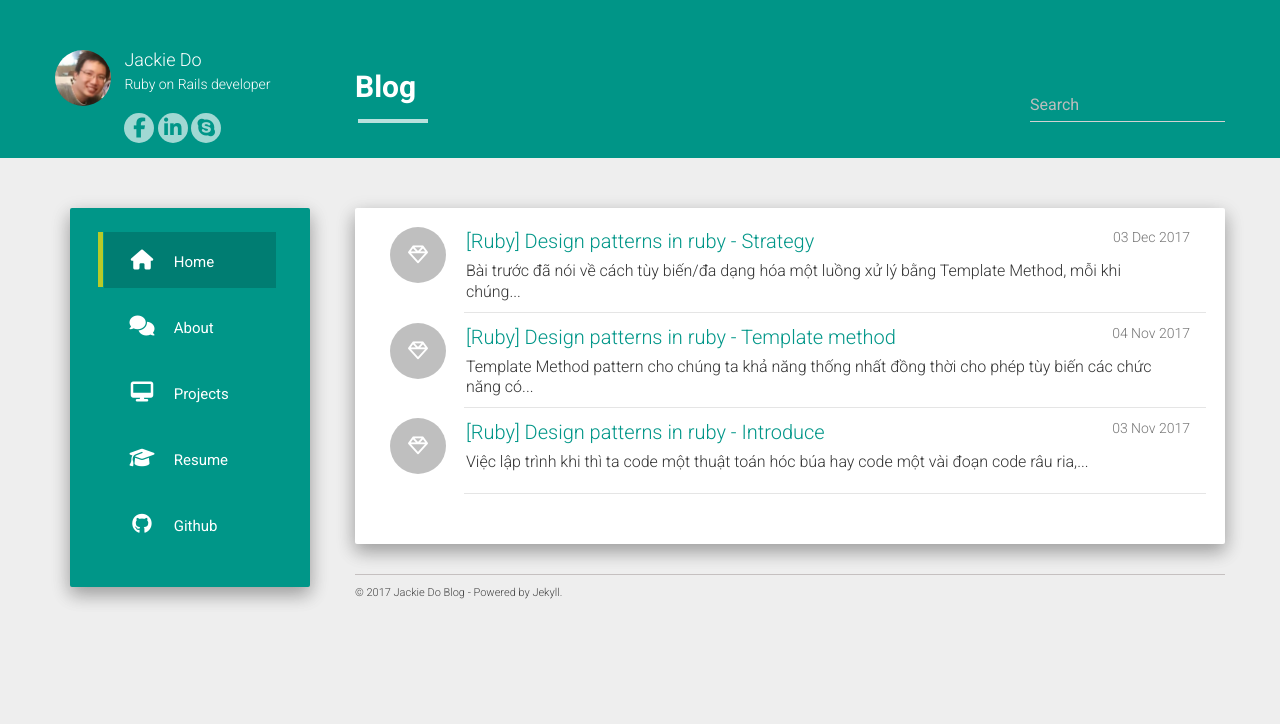
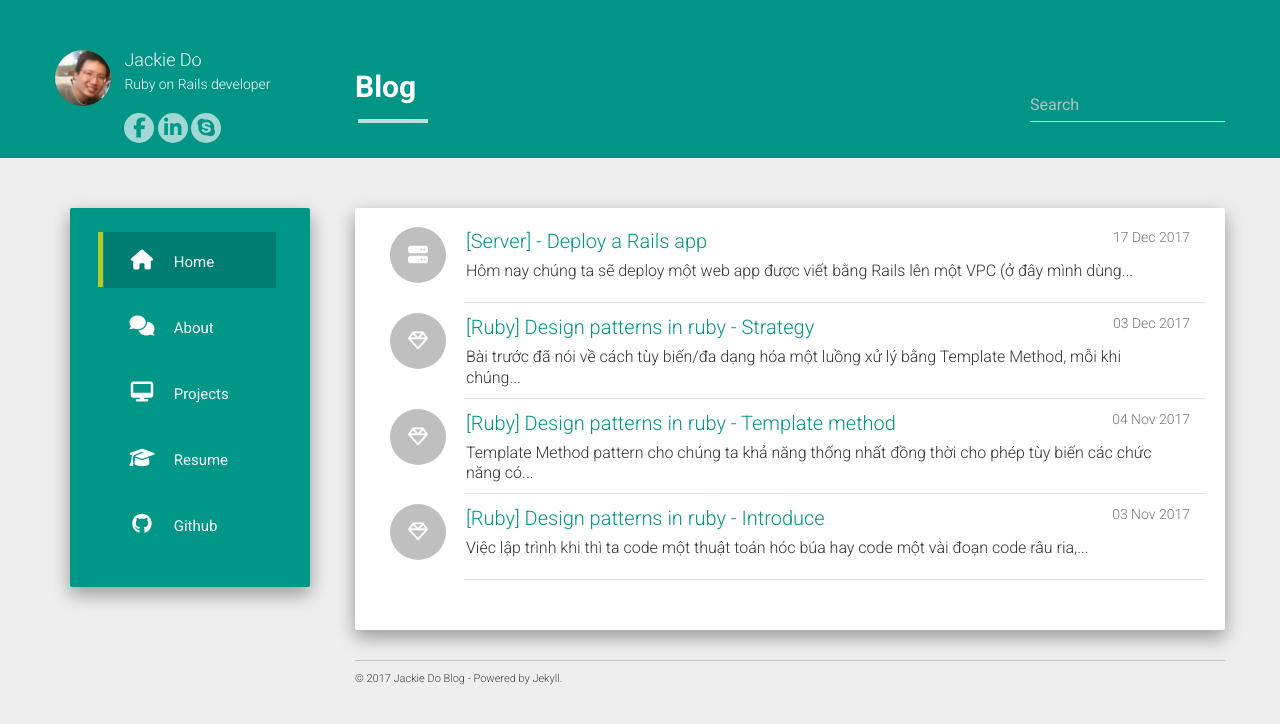
Before and after one commit to jackiedo91/jackie_do_blog, a Jekyll site: the page built from index.html, in a window 1280 px wide. Shown: the top 724 px of the page. Built offline with Jekyll 4.4.1, drawn with Linux system fonts in a browser that asks for light colours; nearby versions of some CDN libraries; the list of posts is cut into pages by our own code.

Commit message:
set up VPC post

```diff
--- a/_includes/switch-post-icon.html
+++ b/_includes/switch-post-icon.html
@@ -1,5 +1,7 @@
 {% if include.category == 'ruby' %}
   <i class="fa fa-diamond"></i>
+{% elsif include.category == 'server'%}
+  <i class="fa fa-server"></i>
 {% else %}
   <i class="fa fa-sticky-note"></i>
 {% endif %}
--- a/_posts/2017-12-17-deploy-rails-app.md
+++ b/_posts/2017-12-17-deploy-rails-app.md
@@ -3,14 +3,72 @@ layout: post
 title: "[Server] - Deploy a Rails app"
 date:   2017-12-17 02:00:00
 categories: server
-published: false
+published: true
 ---
 
 <blockquote><p><strong>
-Hôm nay chúng ta sẽ deploy một web app được viết bằng Rails lên một VPS (ở đây mình dùng EC2 của AWS).
+Hôm nay chúng ta sẽ deploy một web app được viết bằng Rails lên một VPC (ở đây mình dùng EC2 của AWS).
 </strong></p></blockquote>
 
-<h2>Tạo một VPS trên aws</h2>
+<h2>Tạo một VPC trên AWS</h2>
+Sau khi login vào Amazon Web Server
+<ol>
+<strong><li> Chọn mục EC2 trong category Compute </li></strong>
+<strong><li> Dưới mục "Create Instance" chọn Launch Instance </li></strong>
+<strong><li> Ở đây ta sẽ có tất cả 7 bước để tạo một Instance (có thể hiểu đơn giản là một VPC) </li></strong>
+  <br/>
+  - Step 1: Choose an Amazon Machine Image (AMI)
+  <br/>
+  Chọn Ubuntu Server 16.04 -> Select
+  <br/>
+  <br/>
+  - Step 2: Choose an Instance Type
+  <br/>
+  Chọn t2 micro (Free tier eligible). Note: đối với loại free thì chỉ có thể tạo ở Region "Ohio" hoặc "Virginia"
+  -> Next: Configure Instance Detail
+  <br/>
+  <br/>
+  - Step 3: Configure Instance Details
+  <br/>
+  Giữ nguyên các mặc định -> Next: Add Storage
+  <br/>
+  <br/>
+  - Step 4: Add Storage
+  <br/>
+  Nhập dung lượng bạn muốn sử dụng (thường là 30Gb) -> Next: Add tags
+  <br/>
+  <br/>
+  - Step 5: Add tags
+  <br/>
+  Giữ nguyên các mặc định -> Next: Configure Security Group
+  <br/>
+  <br/>
+  - Step 6: Configure Security Group
+  <br/>
+  Mặc định thì instance này chỉ có thể truy cập SSH vào từ bên ngoài qua port 22.
+  Bạn cần Add thêm Rule để cho phép các loại truy cập khác (HTTP hoặc HTTPS) để có thể truy cập web server từ bên ngoài qua port 80.
+  Trong bài này ta sẽ dùng HTTP với các config mặc định.
+  -> Review and Launch
+  <br/>
+  <br/>
+  - Step 7: Review Instance Launch
+  <br/>
+  Xem lại các thông số và cảnh báo, với các set up trên thì instance này có thể được truy cập từ bất cứ đâu.
+  -> Launch (Done việc set up)
+  <br/>
+  <br/>
+  Note: Khi setup một instance, Amazon sẽ cung cấp cho bạn một pem key. bạn cần download pem key này để truy cập SSH lên server.
+  <br/>
+  <br/>
+<strong><li> Các thông tin cần lưu ý của một instance </li></strong>
+  <br/>
+  Public DNS (IPv4) : [Your Amazon domain]
+  <br/>
+  IPv4 Public IP : [Your IP]
+  <br/>
+  Key pair name : [Your key pem name]
+  <br/>
+</ol>
 
 
 <h2>Tạo một Rails app</h2>
```
